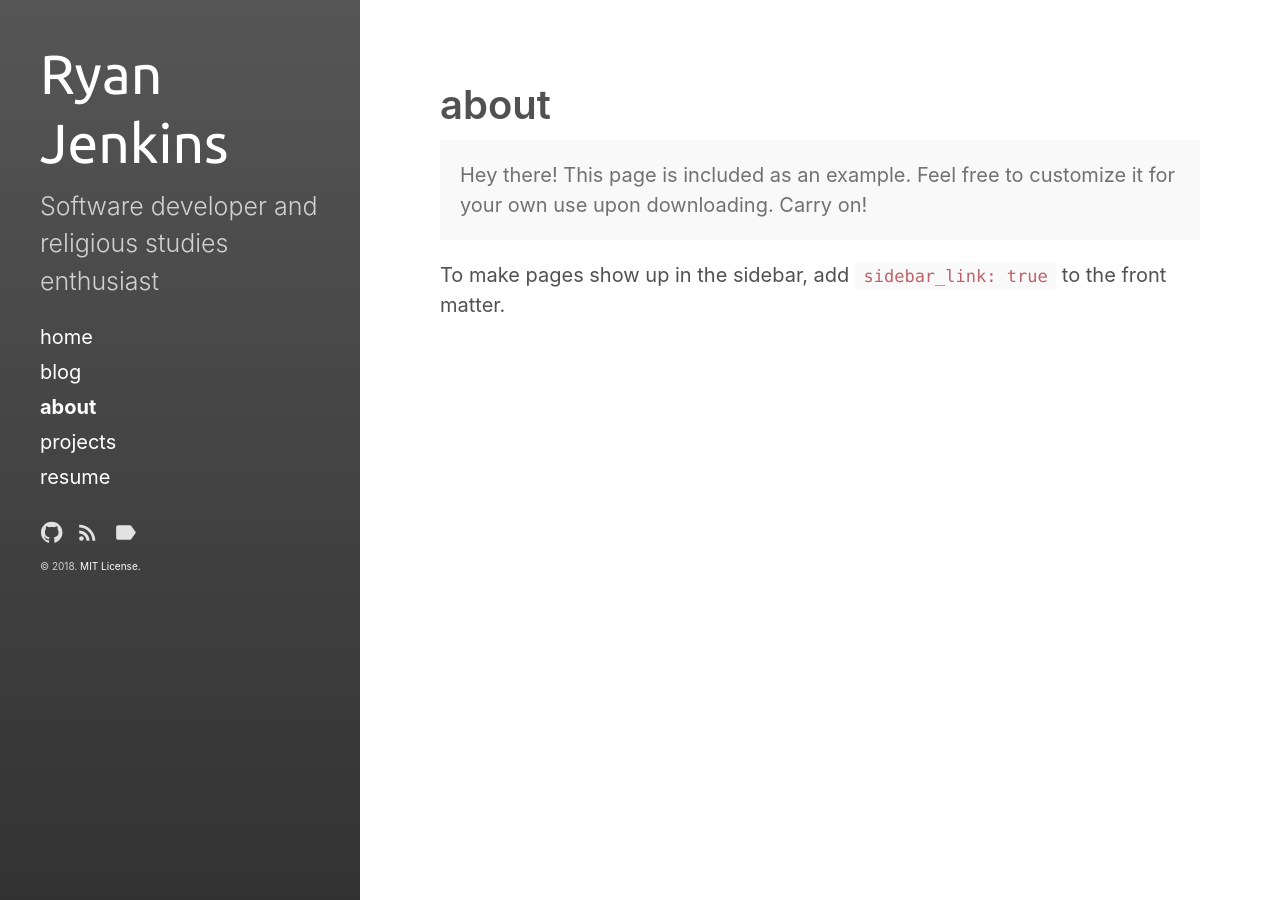
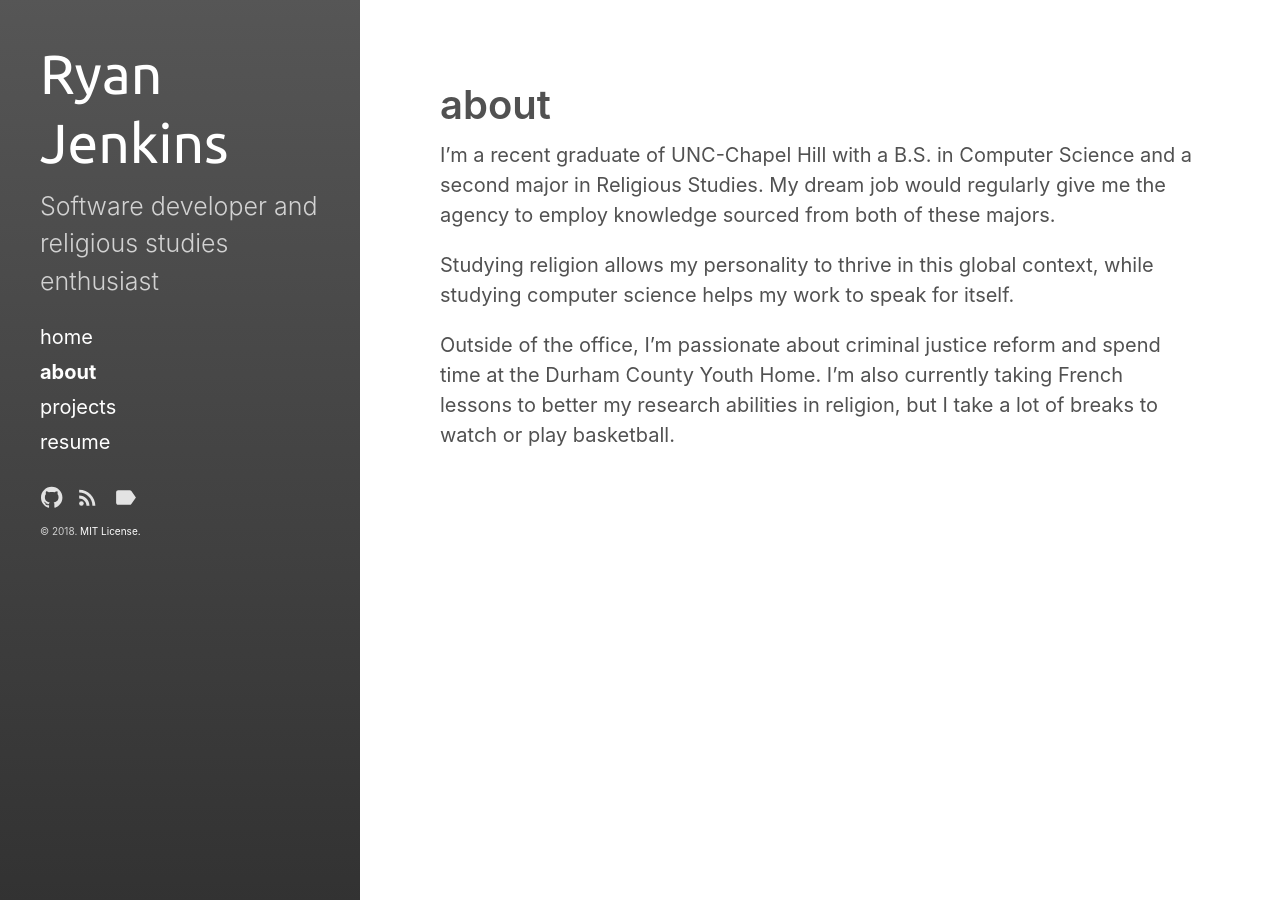
Before and after one commit to rajenkins/rajenkins.github.io, a Jekyll site: the page built from about.md, in a window 1280 px wide. Built offline with Jekyll 4.4.1, drawn with Linux system fonts in a browser that asks for light colours.

```diff
--- a/_config.yml
+++ b/_config.yml
@@ -18,7 +18,7 @@ author:
   url:            http://rajenkins.me
 
 paginate:         5
-paginate_path:    '/blog/page:num'
+# paginate_path:    'blog/page:num'
                     # Or '/blog/page:num' if you want to move your index pages
 
 plugins:
@@ -28,7 +28,7 @@ plugins:
 
 # Custom vars
 sidebar_home_link:  true
-sidebar_blog_link:  '/blog'   # By default, your home page is your blog
+#sidebar_blog_link:  '/blog'   # By default, your home page is your blog
                                 # page. If you change your paginate_path,
                                 # set this to the root of the paginate_path
                                 # to enable a separate blog link.
--- a/about.md
+++ b/about.md
@@ -4,10 +4,8 @@ title: about
 sidebar_link: true
 ---
 
-<p class="message">
-  Hey there! This page is included as an example. Feel free to customize it
-  for your own use upon downloading. Carry on!
-</p>
+I'm a recent graduate of UNC-Chapel Hill with a B.S. in Computer Science and a second major in Religious Studies. My dream job would regularly give me the agency to employ knowledge sourced from both of these majors.
 
-To make pages show up in the sidebar, add `sidebar_link: true` to the front
-matter.
+Studying religion allows my personality to thrive in this global context, while studying computer science helps my work to speak for itself.
+
+Outside of the office, I’m passionate about criminal justice reform and spend time at the Durham County Youth Home. I’m also currently taking French lessons to better my research abilities in religion, but I take a lot of breaks to watch or play basketball.
--- a/blog/index.html
+++ /dev/null
@@ -1,4 +0,0 @@
----
-layout: index
-title: Home
----
--- a/index.html
+++ b/index.html
@@ -1,4 +1,4 @@
 ---
-layout: page
-title: home
+layout: index
+title: Home
 ---
```
Also changed, not shown: _posts/2012-02-07-example-content.md (deleted, +0 -138 lines), _posts/2013-12-28-introducing-hyde.md (deleted, +0 -37 lines), _posts/2018-1-15-hello-world.md (added, +7 -0 lines), projects.md (+1 -5 lines), reference/2012-02-07-example-content.md (added, +138 -0 lines), reference/2018-1-15-hello-world.md (renamed from _posts/2017-06-01-hello-hydeout.md, +1 -1 lines), resume.md (+1 -5 lines), 2 other files.
